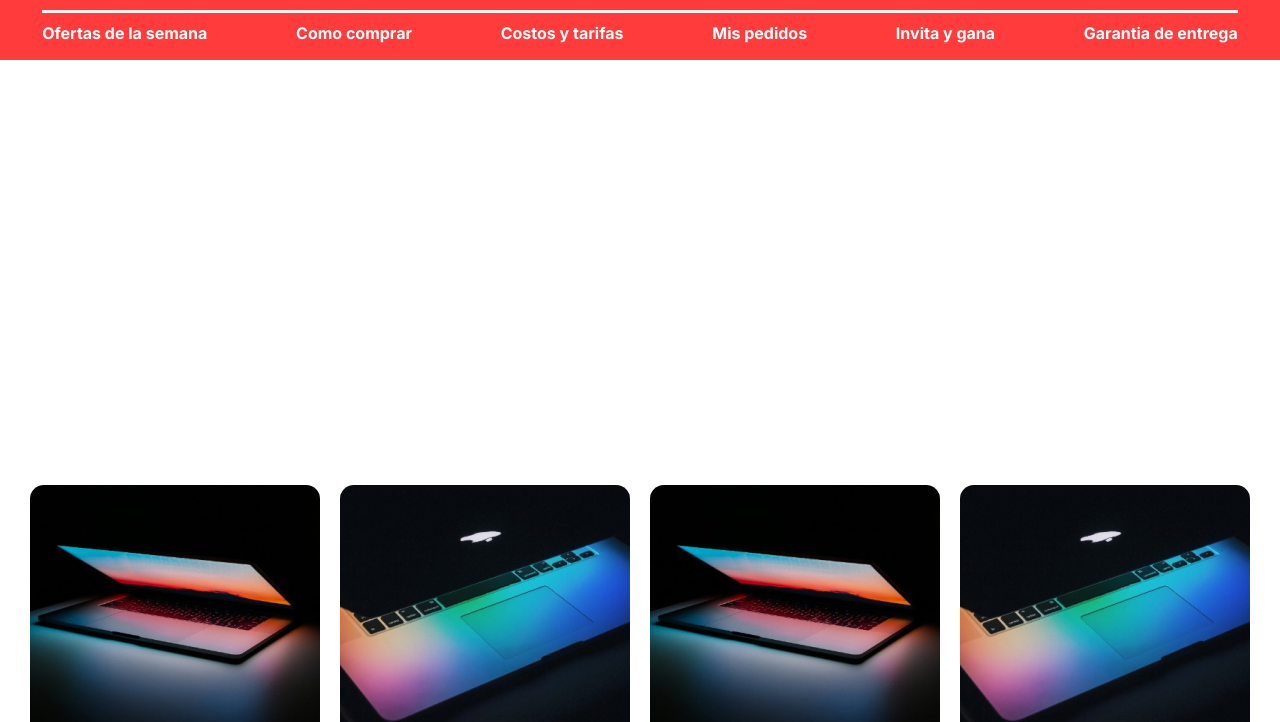
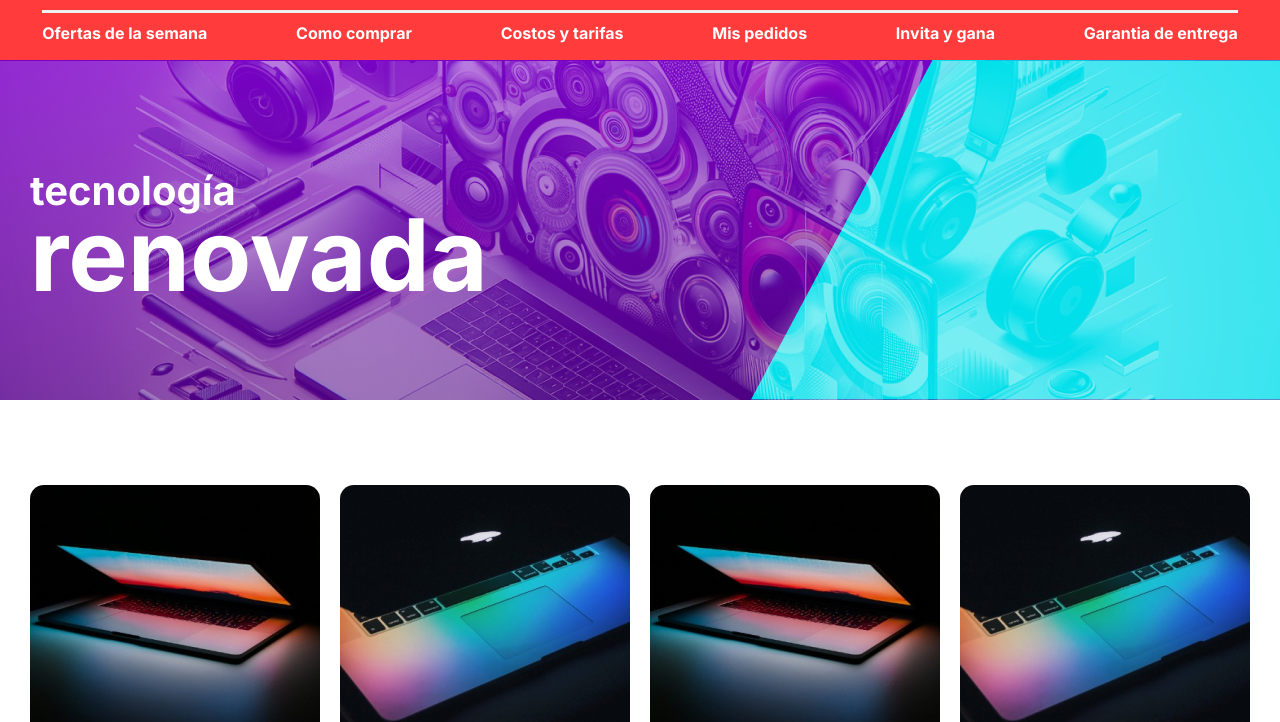
Before and after one commit to ypochoag/ecommerce-tech, a plain HTML site: page index.html in a window 1280 px wide. Shown: the part 92-814 px from the top of the page. Drawn offline with Linux system fonts and the light colour scheme; the site is published under a folder, as on GitHub Pages, so addresses that start at the root find nothing.

Commit message:
arreglo de routing hero

```diff
--- a/styless.css
+++ b/styless.css
@@ -27,7 +27,7 @@ footer {
 /* Hero section */
 section#hero {
   height: 340px;
-  background: url("/assets/hero_bg.png");
+  background: url("assets/hero_bg.png");
   background-size: cover;
   background-position: top center;
 }
```
